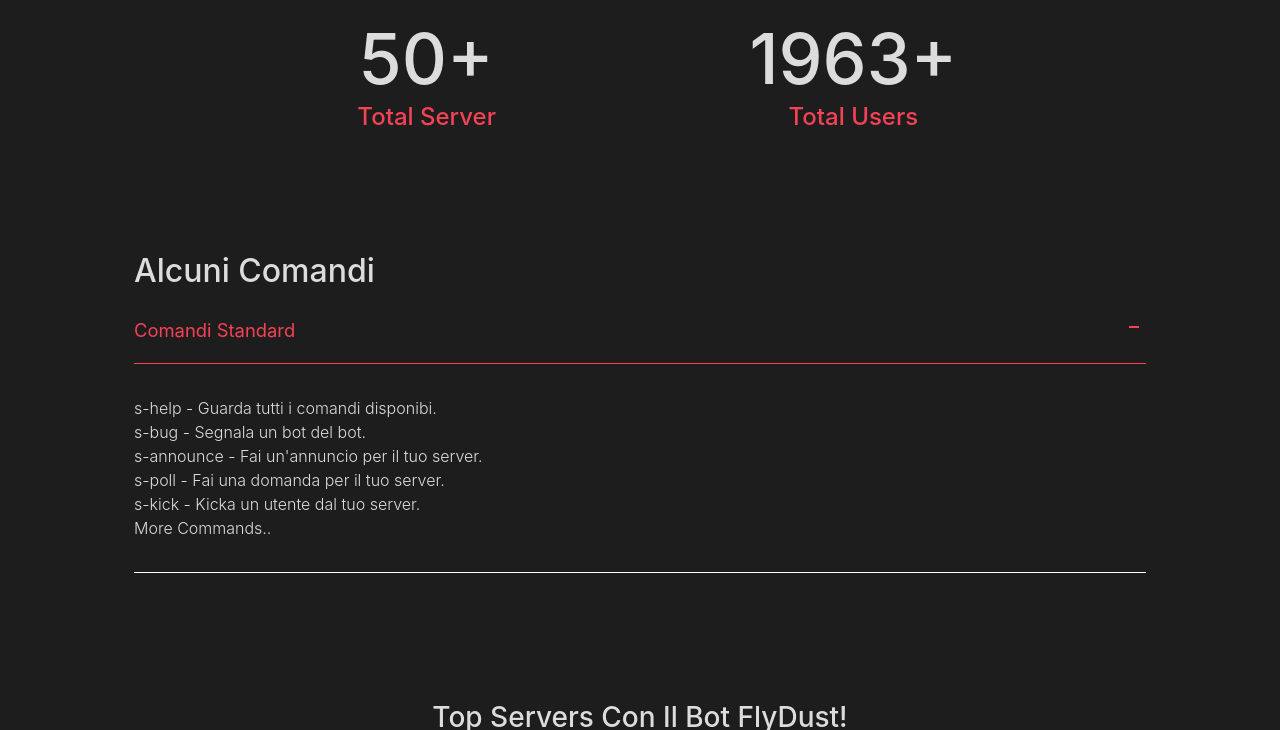
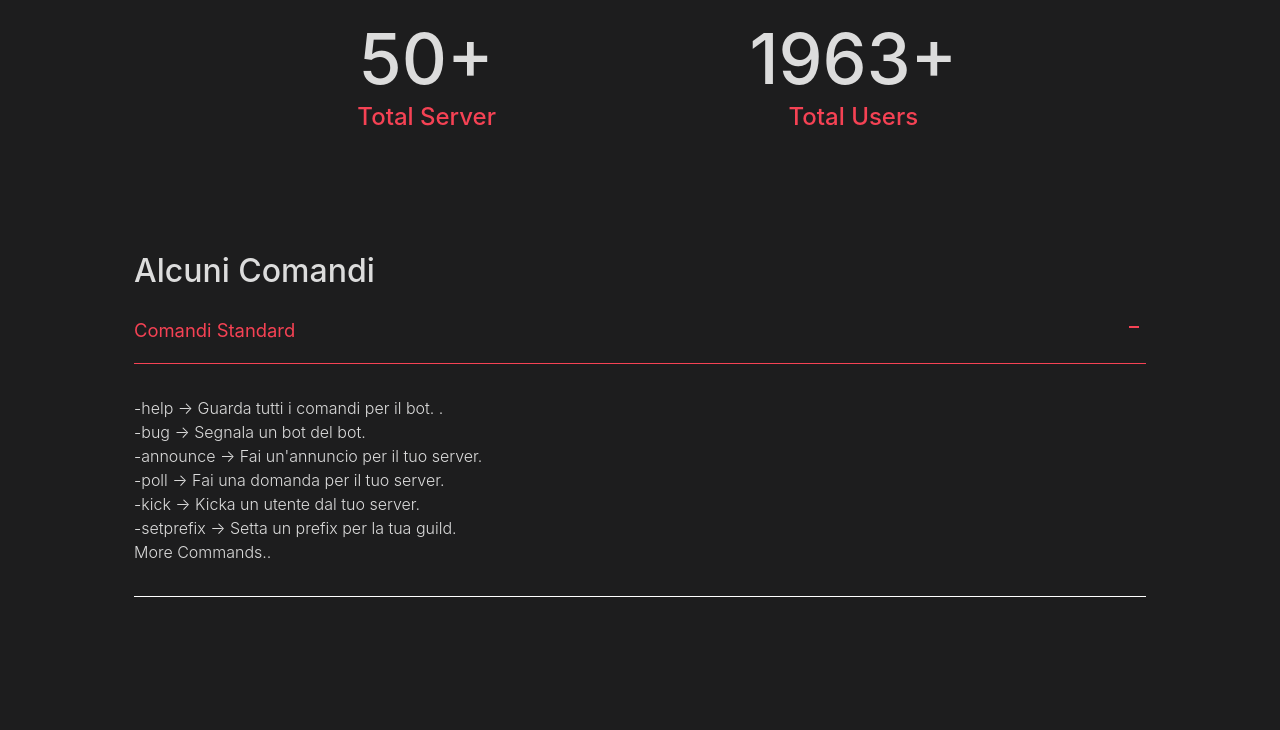
Before and after one commit to SpaceCraftBot/BotDashboard, a plain HTML site: page index.html in a window 1280 px wide. Both pictures are taken after a click on the button "Comandi Standard". Shown: the part 1441-2171 px from the top of the page. Drawn offline with nearby package versions, Linux system fonts and the light colour scheme; files whose address does not match are found by name.

Commit message:
Update index.html

```diff
--- a/index.html
+++ b/index.html
@@ -90,7 +90,7 @@
           <div class="accordion-item">
       <button id="accordion-button-1" aria-expanded="false"><span class="accordion-title">Comandi Standard</span><span class="icon" aria-hidden="true"></span></button>
       <div class="accordion-content">
-        <p>s-help - Guarda tutti i comandi disponibi. <br> s-bug - Segnala un bot del bot. <br> s-announce - Fai un'annuncio per il tuo server. <br> s-poll - Fai una domanda per il tuo server. <br> s-kick - Kicka un utente dal tuo server. <br> More Commands.. <br>
+        <p>-help -> Guarda tutti i comandi per il bot. . <br> -bug -> Segnala un bot del bot. <br> -announce -> Fai un'annuncio per il tuo server. <br> -poll -> Fai una domanda per il tuo server. <br> -kick -> Kicka un utente dal tuo server. <br> -setprefix -> Setta un prefix per la tua guild. <br> More Commands.. <br>
       </div>
     </div>
   </div>
```
